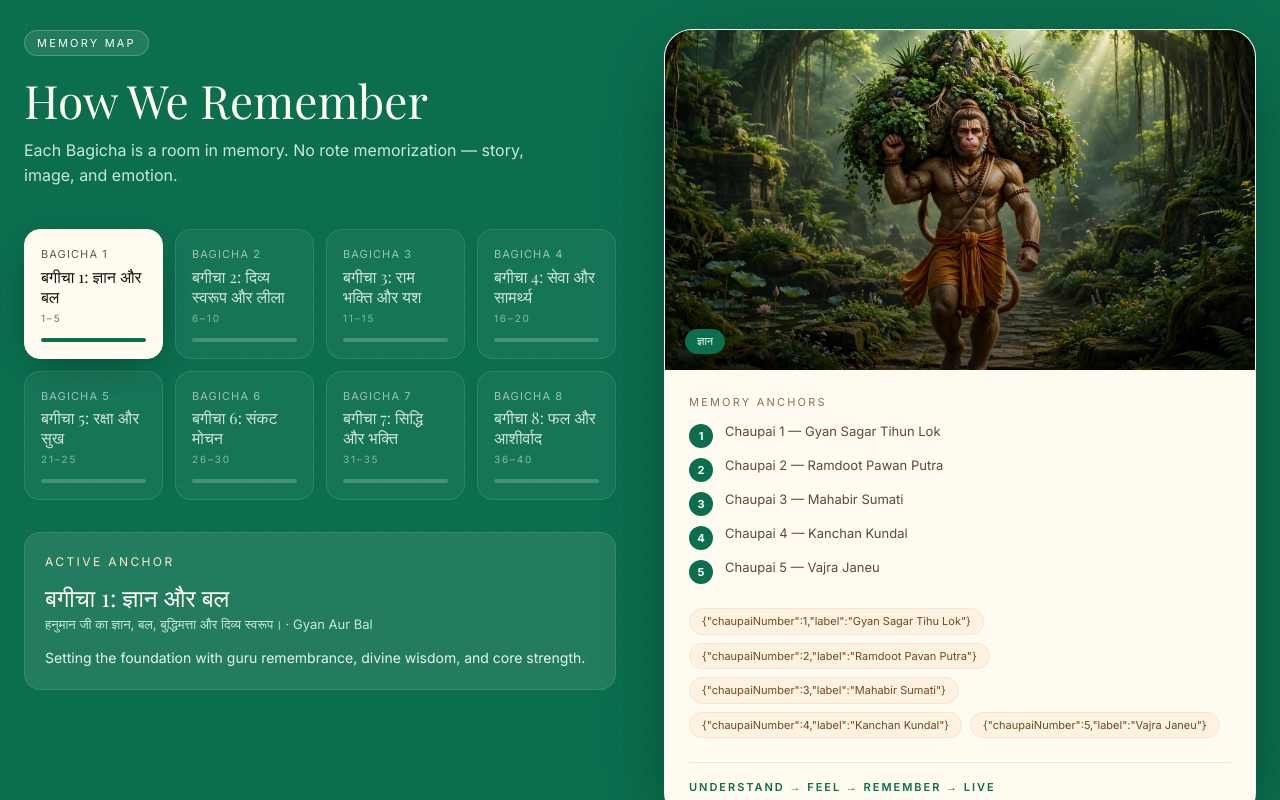
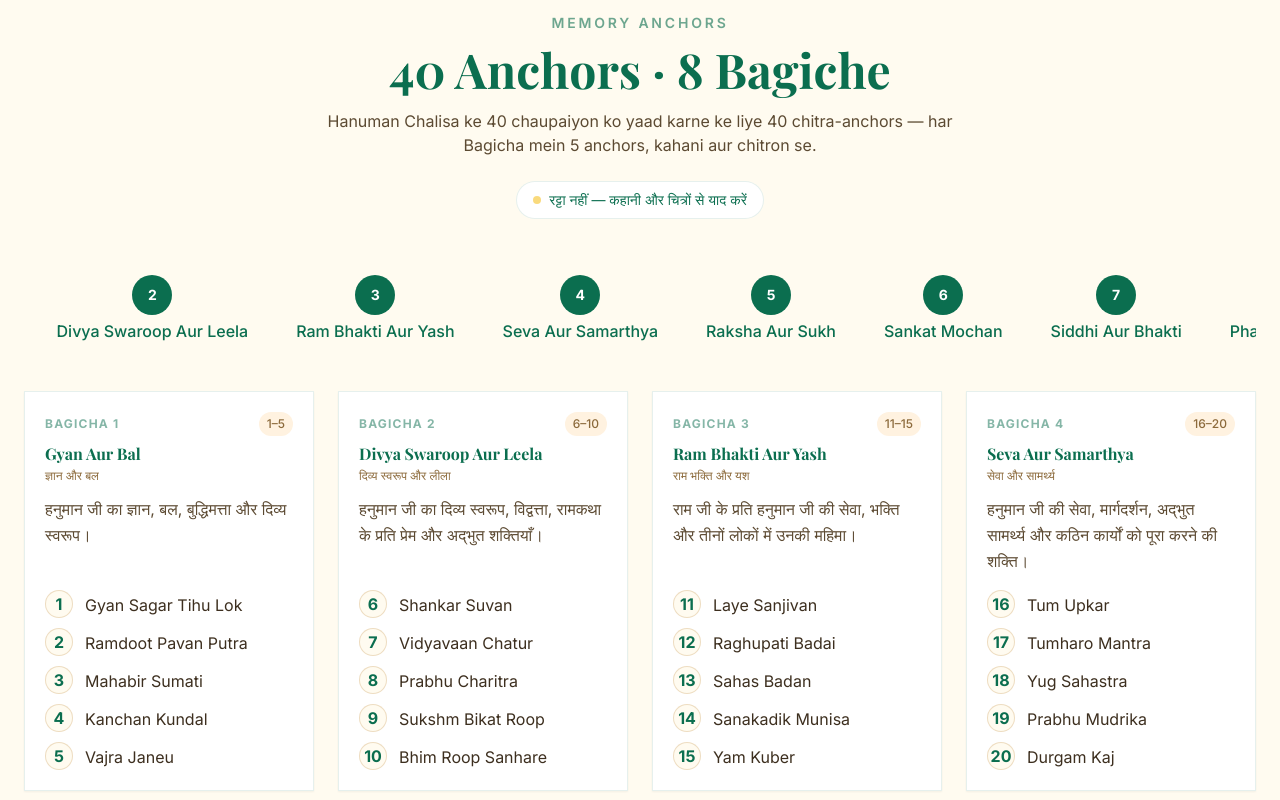
Before and after one commit to idea-ai-labs/bhakti-udyan, a Next.js app: page / in a window 1280 px wide. Shown: the part 6920-7720 px from the top of the page. Built offline with nearby package versions, Linux system fonts and the light colour scheme; a web font is replaced by a local one.

Commit message:
Refactor MemoryMapSection component structure

```diff
--- a/src/components/MemoryMapSection.tsx
+++ b/src/components/MemoryMapSection.tsx
@@ -1,110 +1,115 @@
-'use client';
-import { useState } from 'react';
-import { BAGICHE_DATA } from '../data/udyanData';
+"use client";
+import { BAGICHE_DATA } from "@/data/udyanData";
+
+function getLabel(anchor: any): string {
+  if (!anchor) return "";
+  if (typeof anchor === "string") return anchor;
+  if (typeof anchor.label === "string") return anchor.label;
+  return String(anchor);
+}
+
+function getNumber(anchor: any, fallback: number): number {
+  if (anchor && typeof anchor.chaupaiNumber === "number") return anchor.chaupaiNumber;
+  return fallback;
+}
 
 export default function MemoryMapSection() {
-  const [activeId, setActiveId] = useState(1);
-  const active: any = (BAGICHE_DATA as any[]).find((b: any) => b.id === activeId) || (BAGICHE_DATA as any[])[0];
+  return (
+    <section id="memory-map" className="py-20 px-6 bg-[#FFFBF0]">
+      <div className="max-w-7xl mx-auto">
+        {/* Header */}
+        <div className="text-center mb-14">
+          <p className="text-sm tracking-[0.2em] uppercase text-[#0B6E4F]/60 font-semibold mb-3">
+            Memory Anchors
+          </p>
+          <h2 className="text-4xl md:text-5xl font-serif font-bold text-[#0B6E4F] mb-4">
+            40 Anchors · 8 Bagiche
+          </h2>
+          <p className="text-[#5C4A32] max-w-2xl mx-auto">
+            Hanuman Chalisa ke 40 chaupaiyon ko yaad karne ke liye 40 chitra-anchors —
+            har Bagicha mein 5 anchors, kahani aur chitron se.
+          </p>
+          <div className="mt-6 inline-flex items-center gap-2 px-4 py-2 rounded-full bg-white border border-[#0B6E4F]/10 text-sm text-[#0B6E4F]">
+            <span className="w-2 h-2 rounded-full bg-[#F5B700] animate-pulse" />
+            रट्टा नहीं — कहानी और चित्रों से याद करें
+          </div>
+        </div>
 
-  const getAnchorText = (anchor: any): string => {
-    if (typeof anchor === 'string') return anchor;
-    if (anchor?.text) return anchor.text;
-    if (anchor?.title) return anchor.title;
-    if (anchor?.name) return anchor.name;
-    return JSON.stringify(anchor).slice(0, 80);
-  };
-
-  const getImage = (b: any) => {
-    const map: Record<number, string> = {
-      1: 'bu-bagicha-01-gyan-aur-bal.webp',
-      2: 'bu-bagicha-02-divya-swaroop.webp',
-      3: 'bu-bagicha-03-ram-bhakti.webp',
-      4: 'bu-bagicha-04-seva-samarthya.webp',
-      5: 'bu-bagicha-05-raksha-sukh.webp',
-      6: 'bu-bagicha-06-sankat-mochan.webp',
-      7: 'bu-bagicha-07-siddhi-bhakti.webp',
-      8: 'bu-bagicha-08-phal-ashirwad.webp',
-    };
-    return `/bagicha/${map[b.id] || map[1]}`;
-  };
-
-  return (
-    <section id="memory-map" className="relative py-24 px-6 bg-[#0B6E4F] text-[#FFFBF0] overflow-hidden">
-      <div className="pointer-events-none absolute inset-0 opacity-[0.05] bg-[radial-gradient(circle_at_20%_20%,#fff_1px,transparent_1px)] bg-[size:22px_22px]" />
-      <div className="max-w-7xl mx-auto relative z-10">
-        <div className="flex flex-col lg:flex-row gap-12 items-start">
-          <div className="flex-1">
-            <span className="inline-flex px-3 py-1 rounded-full bg-white/10 border border-white/20 text-[11px] tracking-[0.2em] uppercase">Memory Map</span>
-            <h2 className="mt-6 font-serif text-[38px] md:text-[46px] leading-[0.9]">How We Remember</h2>
-            <p className="mt-4 text-[16px] leading-[1.6] text-[#C9E8DC] max-w-[520px]">Each Bagicha is a room in memory. No rote memorization — story, image, and emotion.</p>
-
-            <div className="mt-10 grid grid-cols-2 sm:grid-cols-4 gap-3">
-              {(BAGICHE_DATA as any[]).map((b: any) => (
-                <button
-                  key={b.id}
-                  onClick={() => setActiveId(b.id)}
-                  className={`group relative text-left rounded-[16px] border p-4 transition-all ${activeId === b.id ? 'bg-[#FFFBF0] text-[#1A140E] border-[#FFFBF0] shadow-[0_12px_40px_-12px_rgba(0,0,0,0.4)]' : 'bg-white/5 border-white/10 text-white/80 hover:bg-white/10'}`}
-                >
-                  <div className="text-[11px] tracking-widest uppercase opacity-70">Bagicha {b.id}</div>
-                  <div className="mt-1 font-serif text-[16px] leading-tight">{b.devanagariTitle || b.title}</div>
-                  <div className="text-[10px] tracking-[0.18em] uppercase mt-1 opacity-60">{b.chaupaiRange || ''}</div>
-                  <div className={`mt-3 h-1 w-full rounded-full ${activeId === b.id ? 'bg-[#0B6E4F]' : 'bg-white/20'}`} />
-                </button>
+        {/* Journey Line - 8 Bagiche */}
+        <div className="hidden md:flex justify-center items-center gap-2 mb-12 overflow-x-auto">
+          {BAGICHE_DATA.map((b, idx) => (
+            <div key={b.id} className="flex items-center gap-2">
+              <div className="flex flex-col items-center">
+                <div className="w-10 h-10 rounded-full bg-[#0B6E4F] text-white flex items-center justify-center text-sm font-bold">
+                  {b.id}
+                </div>
+                <span className="text- mt-1 text-[#0B6E4F] font-medium whitespace-nowrap">{b.englishName}</span>
+              </div>
+              {idx < BAGICHE_DATA.length - 1 && (
+                <div className="w-8 h- bg-[#D4AF7A]/50" />
+              )}
+            </div>
           ))}
         </div>
 
-            <div className="mt-8 p-5 rounded-[16px] bg-[#FFFBF0]/10 border border-white/10">
-              <div className="text-[12px] tracking-[0.2em] uppercase text-[#FFE9C8]">Active Anchor</div>
-              <div className="mt-2 font-serif text-[24px]">{active.devanagariTitle || active.title}</div>
-              <div className="text-[13px] text-[#C9E8DC]">{active.bhav || ''} · {active.englishName || ''}</div>
-              <p className="mt-3 text-[14px] leading-[1.6] text-[#E6F5EE]">{active.description || ''}</p>
+        {/* Grid - 8 Cards */}
+        <div className="grid grid-cols-1 md:grid-cols-2 lg:grid-cols-4 gap-6">
+          {BAGICHE_DATA.map((bagicha) => (
+            <div
+              key={bagicha.id}
+              className="bg-white rounded- border border-[#0B6E4F]/10 p-5 shadow-sm hover:shadow-md hover:border-[#D4AF7A]/50 transition-all duration-300 flex flex-col"
+            >
+              {/* Card Header */}
+              <div className="mb-4">
+                <div className="flex items-center justify-between mb-2">
+                  <span className="text-xs font-bold tracking-widest text-[#0B6E4F]/50">
+                    BAGICHA {bagicha.id}
+                  </span>
+                  <span className="text-xs px-2 py-1 rounded-full bg-[#FFF2E0] text-[#8C6A3B] font-medium">
+                    {bagicha.chaupaiRange}
+                  </span>
                 </div>
+                <h3 className="font-serif font-bold text-[#0B6E4F] leading-tight">
+                  {bagicha.englishName}
+                </h3>
+                <p className="text-xs text-[#8C6A3B] mt-1 font-medium">
+                  {bagicha.hindiName}
+                </p>
+                <div className="mt-3 h- w-12 rounded-full bg-[#F5B700]" />
+                <p className="mt-3 text- leading-relaxed text-[#5C4A32]">
+                  {bagicha.bhav}
+                </p>
               </div>
 
-          <div className="flex-1 w-full">
-            <div className="rounded-[28px] bg-[#FFFBF0] text-[#2B2117] border border-white/20 overflow-hidden shadow-[0_20px_80px_-20px_rgba(0,0,0,0.5)]">
-              <div className="h-[340px] relative overflow-hidden bg-[#FFF2E0]">
-                <img src={getImage(active)} alt={active.title || 'Bagicha'} className="w-full h-full object-cover" />
-                <div className="absolute inset-0 bg-gradient-to-t from-black/60 to-transparent" />
-                <div className="absolute bottom-4 left-5 right-5">
-                  <div className="inline-flex px-3 py-1 rounded-full bg-[#0B6E4F] text-white text-[11px]">{(active.memoryJourney && active.memoryJourney[0]) || active.bhav || 'Memory Journey'}</div>
+              {/* Only Numbered List - No Pills */}
+              <div className="space-y-2.5 mt-auto">
+                {(bagicha.anchors && bagicha.anchors.length > 0 ? bagicha.anchors : bagicha.memoryAnchors.map((m, i) => ({ chaupaiNumber: (bagicha.id - 1) * 5 + i + 1, label: m }))).map((anchor: any, idx: number) => {
+                  const num = getNumber(anchor, (bagicha.id - 1) * 5 + idx + 1);
+                  const label = getLabel(anchor).replace(/^Chaupai \d+\s*—\s*/i, "").trim() || getLabel(anchor);
+                  return (
+                    <div
+                      key={`${bagicha.id}-${num}`}
+                      className="flex items-start gap-3 group"
+                    >
+                      <div className="flex-shrink-0 w-7 h-7 rounded-full bg-[#FFFBF0] border border-[#D4AF7A]/40 flex items-center justify-center text- font-bold text-[#0B6E4F] group-hover:bg-[#0B6E4F] group-hover:text-white transition-colors">
+                        {num}
                       </div>
+                      <span className="text- leading-snug text-[#3D2F1F] pt-1">
+                        {label}
+                      </span>
                     </div>
-              <div className="p-6">
-                <div className="text-[11px] tracking-[0.2em] uppercase text-[#8A7352]">Memory Anchors</div>
-                <div className="mt-3 space-y-2">
-                  {(active.memoryAnchors || []).map((ma: any, i: number) => (
-                    <div key={i} className="flex gap-3 items-start">
-                      <span className="mt-0.5 w-6 h-6 shrink-0 rounded-full bg-[#0B6E4F] text-white flex items-center justify-center text-[11px] font-bold">{i+1}</span>
-                      <span className="text-[13px] leading-[1.5] text-[#5A4A38]">{getAnchorText(ma)}</span>
+                  );
+                })}
+              </div>
             </div>
           ))}
         </div>
-                <div className="mt-6 flex flex-wrap gap-2">
-                  {(active.anchors || []).map((a: any, i: number) => (
-                    <span key={i} className="px-3 py-1 rounded-full bg-[#FFF2E0] border border-[#F2E6D3] text-[11px] text-[#6B4A24]">{getAnchorText(a)}</span>
-                  ))}
-                </div>
-                <div className="mt-6 h-px bg-[#F2E6D3]" />
-                <div className="mt-4 text-[11px] tracking-[0.18em] uppercase text-[#0B6E4F] font-semibold">Understand → Feel → Remember → Live</div>
-              </div>
-            </div>
 
-            <div className="mt-4 grid grid-cols-3 gap-3">
-              <div className="rounded-[14px] bg-white/10 border border-white/10 p-3 text-center">
-                <div className="text-[20px] font-serif">40</div>
-                <div className="text-[10px] uppercase tracking-widest opacity-70">Chaupaiyan</div>
-              </div>
-              <div className="rounded-[14px] bg-white/10 border border-white/10 p-3 text-center">
-                <div className="text-[20px] font-serif">8</div>
-                <div className="text-[10px] uppercase tracking-widest opacity-70">Bagiche</div>
-              </div>
-              <div className="rounded-[14px] bg-white/10 border border-white/10 p-3 text-center">
-                <div className="text-[20px] font-serif">8 Days</div>
-                <div className="text-[10px] uppercase tracking-widest opacity-70">Yatra</div>
-              </div>
-            </div>
-          </div>
+        {/* Footer Note */}
+        <div className="mt-12 text-center">
+          <p className="text-xs text-[#8C6A3B]/70">
+            Validated against 40 Anchors Master List — {BAGICHE_DATA.reduce((acc, b) => acc + (b.anchors?.length || 0), 0)} anchors total
+          </p>
         </div>
       </div>
     </section>
```
Lines whose indentation alone changed are shown as unchanged.
